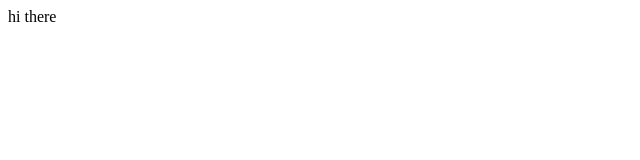
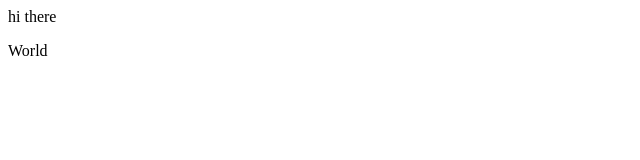
Before and after one commit to rahulindx/gitLearning, a plain HTML site: page index.html/index.html in a window 1280 px wide. Shown: the full height of the page, 0-640 px from the left. Drawn offline with Linux system fonts and the light colour scheme.

Commit message:
updated index.html with new line world

```diff
--- a/index.html/index.html
+++ b/index.html/index.html
@@ -1 +1,2 @@
 hi there
+<p>World<p>
```
